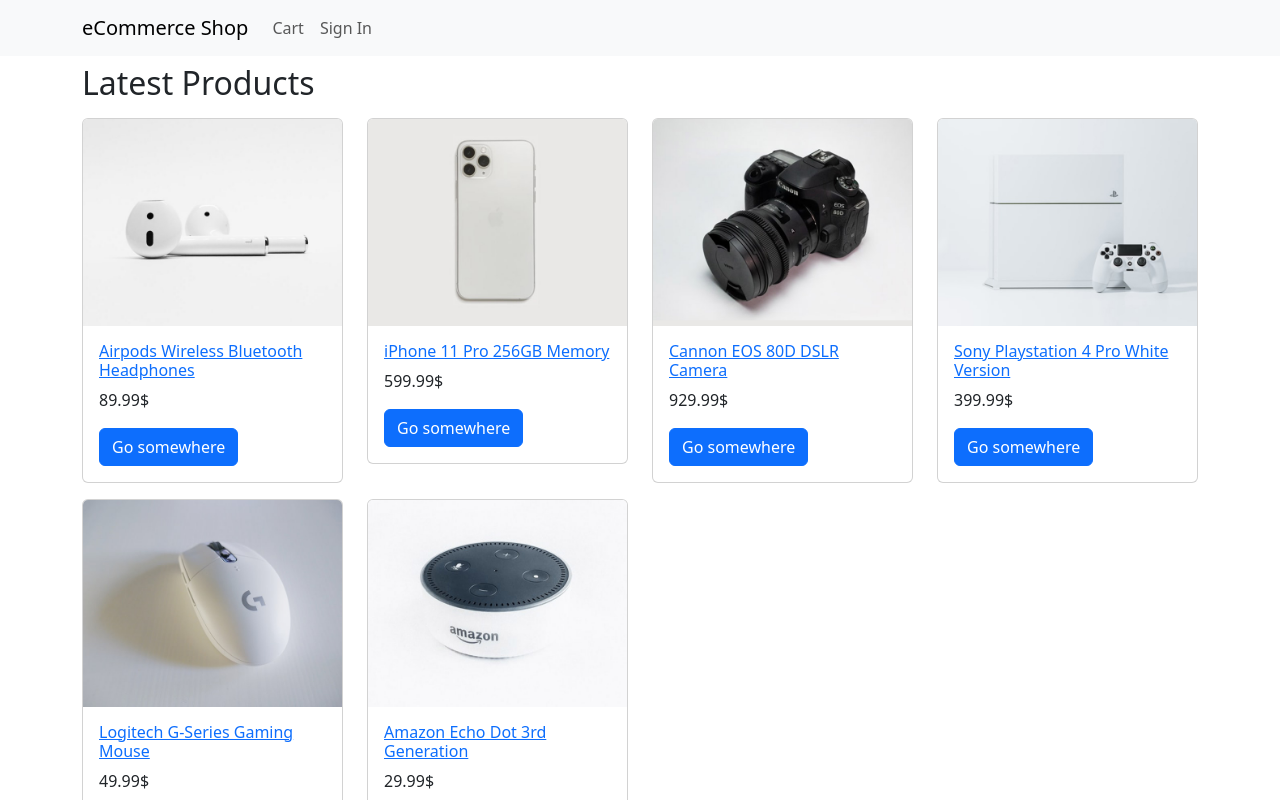
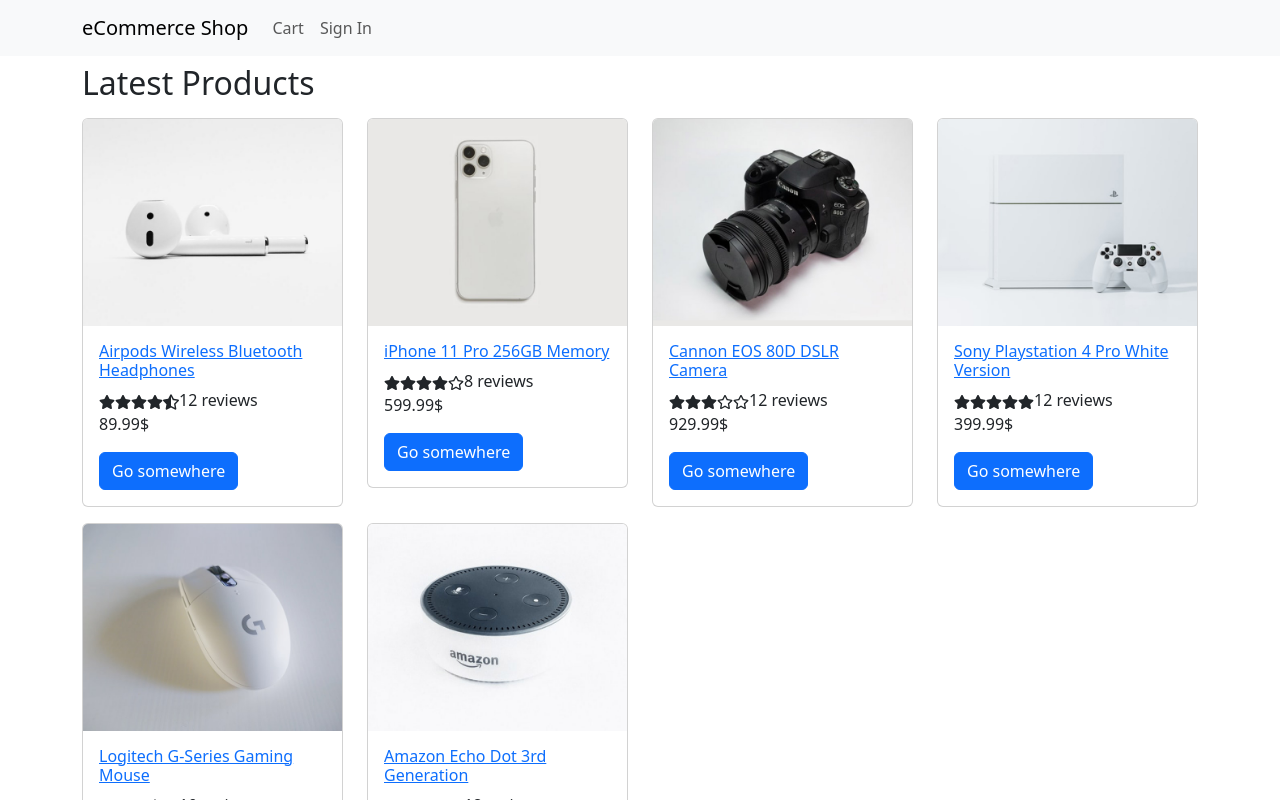
Before and after one commit to vladibo13/ecommerce-shop, a React (Create React App) app in the folder client/: page / in a window 1280 px wide. Shown: the top 800 px of the page. Built offline with nearby package versions, Linux system fonts and the light colour scheme.

Commit message:
added rating component

```diff
--- a/client/src/components/Product.jsx
+++ b/client/src/components/Product.jsx
@@ -1,6 +1,7 @@
 import Button from "react-bootstrap/Button";
 import Card from "react-bootstrap/Card";
 import { Link } from "react-router-dom";
+import Rating from "./Rating";
 
 const Product = ({ product }) => {
   return (
@@ -12,6 +13,12 @@
         <Link to={`/product/${product._id}`}>
           <Card.Title as="h6">{product.name}</Card.Title>
         </Link>
+        <Card.Text as="div">
+          <Rating
+            value={product.rating}
+            text={`${product.numReviews} reviews`}
+          />
+        </Card.Text>
         <Card.Text>{product.price}$</Card.Text>
         <Button variant="primary">Go somewhere</Button>
       </Card.Body>
--- /dev/null
+++ b/client/src/components/Rating.jsx
@@ -0,0 +1,60 @@
+import { FaStar, FaStarHalfAlt, FaRegStar } from "react-icons/fa";
+
+const Rating = ({ value, text, color }) => {
+  return (
+    <div>
+      <span>
+        {value >= 1 ? (
+          <FaStar />
+        ) : value >= 0.5 ? (
+          <FaStarHalfAlt />
+        ) : (
+          <FaRegStar />
+        )}
+      </span>
+      <span>
+        {value >= 2 ? (
+          <FaStar />
+        ) : value >= 1.5 ? (
+          <FaStarHalfAlt />
+        ) : (
+          <FaRegStar />
+        )}
+      </span>
+      <span>
+        {value >= 3 ? (
+          <FaStar />
+        ) : value >= 2.5 ? (
+          <FaStarHalfAlt />
+        ) : (
+          <FaRegStar />
+        )}
+      </span>
+      <span>
+        {value >= 4 ? (
+          <FaStar />
+        ) : value >= 3.5 ? (
+          <FaStarHalfAlt />
+        ) : (
+          <FaRegStar />
+        )}
+      </span>
+      <span>
+        {value >= 5 ? (
+          <FaStar />
+        ) : value >= 4.5 ? (
+          <FaStarHalfAlt />
+        ) : (
+          <FaRegStar />
+        )}
+      </span>
+      <span className="rating-text">{text && text}</span>
+    </div>
+  );
+};
+
+Rating.defaultProps = {
+  color: "#f8e825",
+};
+
+export default Rating;
```
